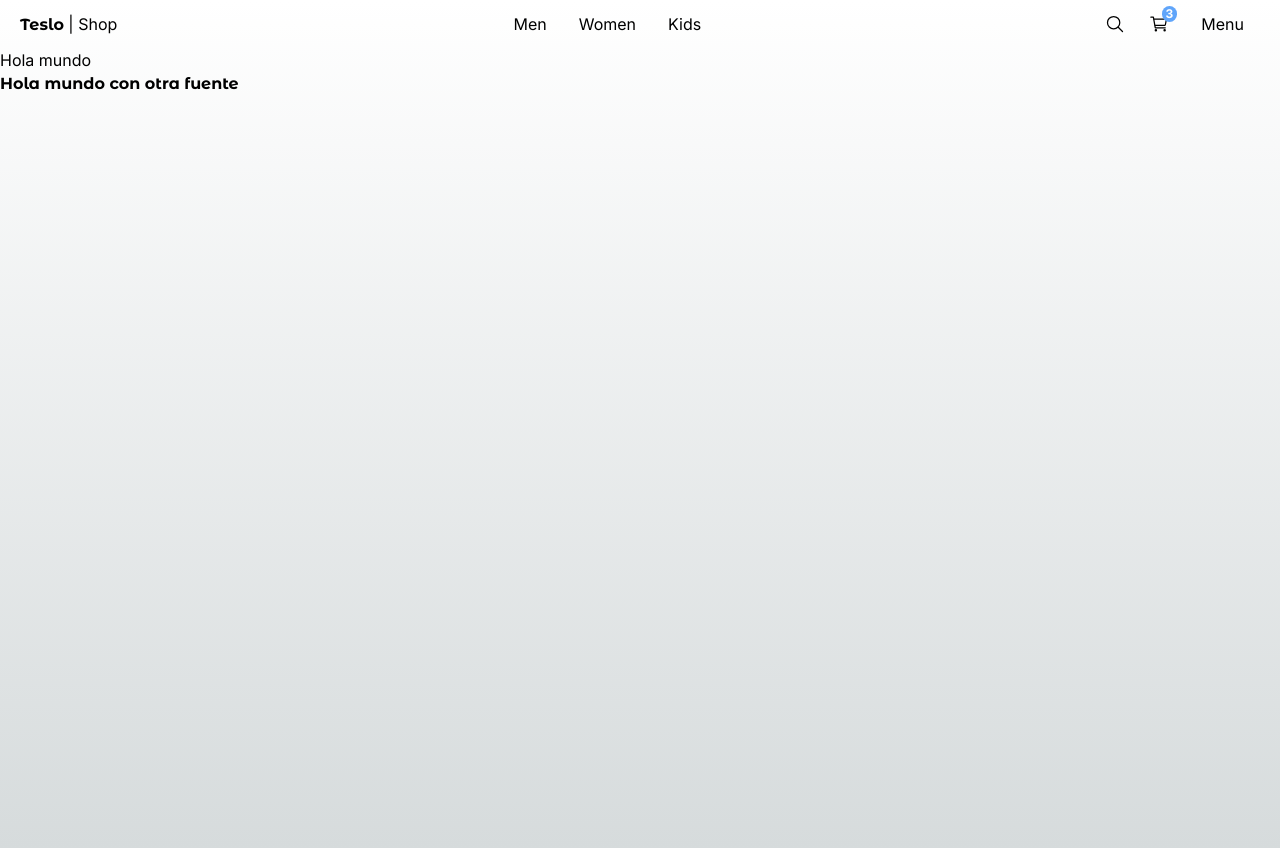
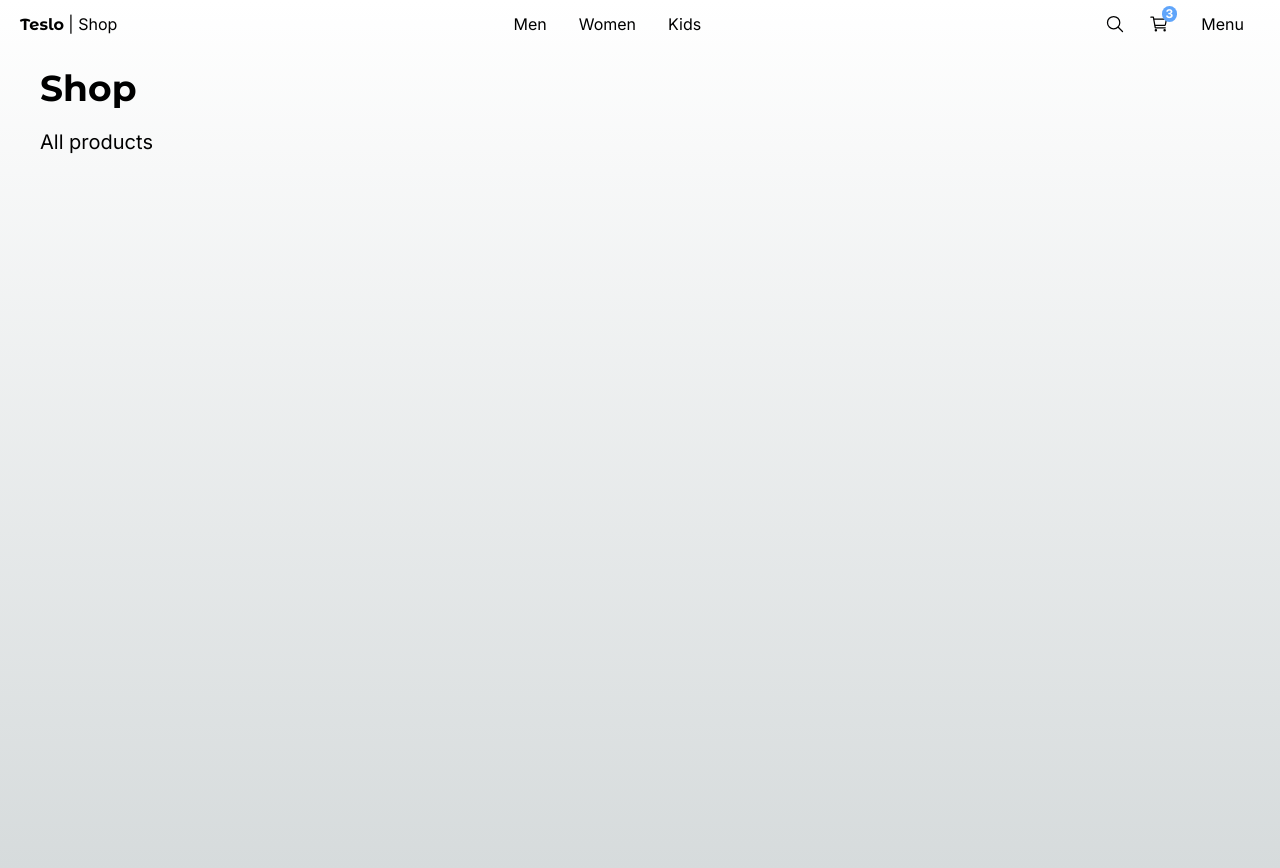
Before and after one commit to Carloslt5/next-course, a Next.js app in the folder 04-teslo-shop/: page / in a window 1280 px wide. Built offline with nearby package versions, Linux system fonts and the light colour scheme.

Commit message:
🔨 task: create title component

```diff
--- a/04-teslo-shop/src/app/(shop)/layout.tsx
+++ b/04-teslo-shop/src/app/(shop)/layout.tsx
@@ -1,3 +1,7 @@
 export default function ShopLayout({ children }: { children: React.ReactNode }) {
-  return <main className=" min-h-screen">{children}</main>;
+  return (
+    <main className=" min-h-screen">
+      <div className="px-1 sm:px-10">{children}</div>
+    </main>
+  );
 }
--- a/04-teslo-shop/src/app/(shop)/page.tsx
+++ b/04-teslo-shop/src/app/(shop)/page.tsx
@@ -1,10 +1,9 @@
-import { titleFont } from "@/config/fonts";
+import { Title } from "@/components/ui/Title";
 
 export default function Home() {
   return (
-    <div>
-      <h1>Hola mundo </h1>
-      <h1 className={`${titleFont.className} font-bold`}>Hola mundo con otra fuente</h1>
-    </div>
+    <>
+      <Title title={"Shop"} subTitle={"All products"} />
+    </>
   );
 }
--- /dev/null
+++ b/04-teslo-shop/src/components/ui/Title.tsx
@@ -0,0 +1,17 @@
+import { titleFont } from "@/config/fonts";
+
+type TitleProps = {
+  title: string;
+  subTitle: string;
+  className?: string;
+};
+
+export const Title = ({ title, subTitle, className }: TitleProps) => {
+  return (
+    <div className={`mt ${className}`}>
+      <h1 className={`${titleFont.className} antialiased text-4xl font-semibold my-5`}>{title}</h1>
+
+      {subTitle && <h3 className="text-xl mb-5">{subTitle}</h3>}
+    </div>
+  );
+};
```
